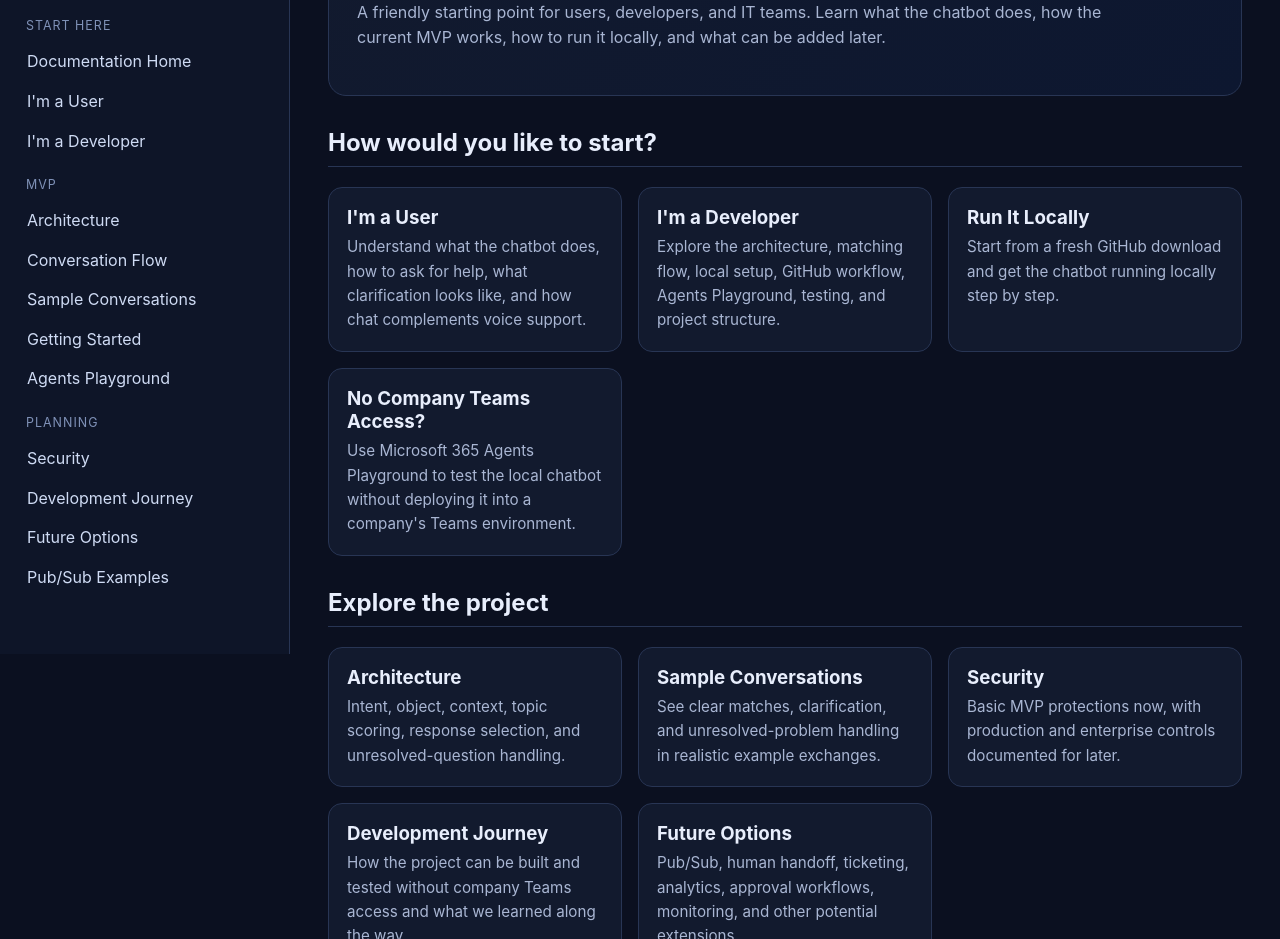
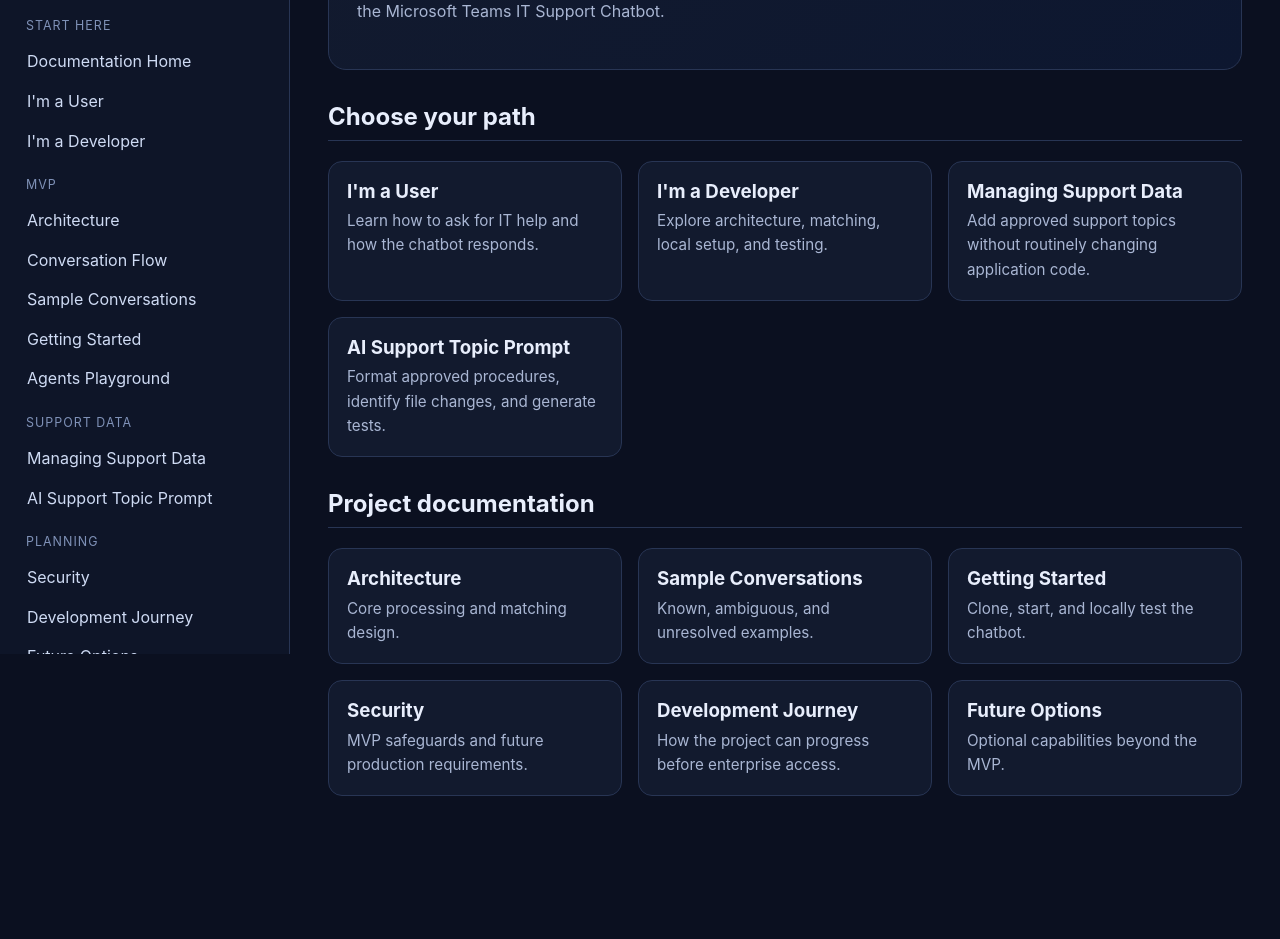
Before and after one commit to myemail4db/IT-Support-Chatbot, a website: page docs/index.html in a window 1280 px wide. Shown: the part 146-1085 px from the top of the page. After the commit the page ends 1012 px from the top, so only its background shows below. Drawn offline with Linux system fonts and the light colour scheme.

```diff
--- a/docs/index.html
+++ b/docs/index.html
@@ -1,68 +1,40 @@
-<!doctype html>
-<html lang="en">
-<head>
-<meta charset="utf-8" />
+<!doctype html><html lang="en"><head><meta charset="utf-8" />
 <meta name="viewport" content="width=device-width, initial-scale=1" />
-<title>Documentation Home | IT Support Chatbot</title>
-<link rel="stylesheet" href="assets/styles.css" />
-</head>
-<body data-base="">
-<div class="shell">
-<aside class="sidebar">
-<div class="brand">IT Support Chatbot</div>
+<title>IT Support Chatbot Documentation</title><link rel="stylesheet" href="assets/styles.css" /></head>
+<body data-base=""><div class="shell"><aside class="sidebar"><div class="brand">IT Support Chatbot</div>
 <div class="subbrand">Project Documentation</div>
 <input id="docSearch" class="search" placeholder="Search documentation…" />
 <div id="searchResults" class="search-results"></div>
-
-<div class="nav-section">
-  <div class="nav-title">Start Here</div>
+<div class="nav-section"><div class="nav-title">Start Here</div>
 <a class="nav-link" href="index.html">Documentation Home</a>
 <a class="nav-link" href="pages/user-intro.html">I'm a User</a>
-  <a class="nav-link" href="pages/developer-intro.html">I'm a Developer</a>
-</div>
-<div class="nav-section">
-  <div class="nav-title">MVP</div>
+<a class="nav-link" href="pages/developer-intro.html">I'm a Developer</a></div>
+<div class="nav-section"><div class="nav-title">MVP</div>
 <a class="nav-link" href="pages/architecture.html">Architecture</a>
 <a class="nav-link" href="pages/conversation-flow.html">Conversation Flow</a>
 <a class="nav-link" href="pages/sample-conversations.html">Sample Conversations</a>
 <a class="nav-link" href="pages/getting-started.html">Getting Started</a>
-  <a class="nav-link" href="pages/agents-playground.html">Agents Playground</a>
-</div>
-<div class="nav-section">
-  <div class="nav-title">Planning</div>
+<a class="nav-link" href="pages/agents-playground.html">Agents Playground</a></div>
+<div class="nav-section"><div class="nav-title">Support Data</div>
+<a class="nav-link" href="pages/managing-support-data.html">Managing Support Data</a>
+<a class="nav-link" href="pages/ai-support-topic-prompt.html">AI Support Topic Prompt</a></div>
+<div class="nav-section"><div class="nav-title">Planning</div>
 <a class="nav-link" href="pages/security.html">Security</a>
 <a class="nav-link" href="pages/development-journey.html">Development Journey</a>
 <a class="nav-link" href="pages/future-options.html">Future Options</a>
-  <a class="nav-link" href="pages/pubsub.html">Pub/Sub Examples</a>
-</div>
-</aside>
-<main class="main">
-
-<div class="hero">
-  <span class="badge mvp">MVP</span>
-  <h1>IT Support Chatbot for Microsoft Teams</h1>
-  <p>A friendly starting point for users, developers, and IT teams. Learn what the chatbot does, how the current MVP works, how to run it locally, and what can be added later.</p>
-</div>
-
-<h2>How would you like to start?</h2>
-<div class="grid">
-  <a class="card" href="pages/user-intro.html"><h3>I'm a User</h3><p>Understand what the chatbot does, how to ask for help, what clarification looks like, and how chat complements voice support.</p></a>
-  <a class="card" href="pages/developer-intro.html"><h3>I'm a Developer</h3><p>Explore the architecture, matching flow, local setup, GitHub workflow, Agents Playground, testing, and project structure.</p></a>
-  <a class="card" href="pages/getting-started.html"><h3>Run It Locally</h3><p>Start from a fresh GitHub download and get the chatbot running locally step by step.</p></a>
-  <a class="card" href="pages/agents-playground.html"><h3>No Company Teams Access?</h3><p>Use Microsoft 365 Agents Playground to test the local chatbot without deploying it into a company's Teams environment.</p></a>
-</div>
-
-<h2>Explore the project</h2>
-<div class="grid">
-  <a class="card" href="pages/architecture.html"><h3>Architecture</h3><p>Intent, object, context, topic scoring, response selection, and unresolved-question handling.</p></a>
-  <a class="card" href="pages/sample-conversations.html"><h3>Sample Conversations</h3><p>See clear matches, clarification, and unresolved-problem handling in realistic example exchanges.</p></a>
-  <a class="card" href="pages/security.html"><h3>Security</h3><p>Basic MVP protections now, with production and enterprise controls documented for later.</p></a>
-  <a class="card" href="pages/development-journey.html"><h3>Development Journey</h3><p>How the project can be built and tested without company Teams access and what we learned along the way.</p></a>
-  <a class="card" href="pages/future-options.html"><h3>Future Options</h3><p>Pub/Sub, human handoff, ticketing, analytics, approval workflows, monitoring, and other potential extensions.</p></a>
-</div>
-
-</main>
-</div>
-<script src="assets/search.js"></script>
-</body>
-</html>
+<a class="nav-link" href="pages/pubsub.html">Pub/Sub Examples</a></div></aside><main class="main">
+<section class="hero"><h1>IT Support Chatbot Documentation</h1>
+<p>Documentation for users, developers, maintainers, local testing, security planning, and future options for the Microsoft Teams IT Support Chatbot.</p></section>
+<h2>Choose your path</h2><div class="grid">
+<a class="card" href="pages/user-intro.html"><h3>I'm a User</h3><p>Learn how to ask for IT help and how the chatbot responds.</p></a>
+<a class="card" href="pages/developer-intro.html"><h3>I'm a Developer</h3><p>Explore architecture, matching, local setup, and testing.</p></a>
+<a class="card" href="pages/managing-support-data.html"><h3>Managing Support Data</h3><p>Add approved support topics without routinely changing application code.</p></a>
+<a class="card" href="pages/ai-support-topic-prompt.html"><h3>AI Support Topic Prompt</h3><p>Format approved procedures, identify file changes, and generate tests.</p></a></div>
+<h2>Project documentation</h2><div class="grid">
+<a class="card" href="pages/architecture.html"><h3>Architecture</h3><p>Core processing and matching design.</p></a>
+<a class="card" href="pages/sample-conversations.html"><h3>Sample Conversations</h3><p>Known, ambiguous, and unresolved examples.</p></a>
+<a class="card" href="pages/getting-started.html"><h3>Getting Started</h3><p>Clone, start, and locally test the chatbot.</p></a>
+<a class="card" href="pages/security.html"><h3>Security</h3><p>MVP safeguards and future production requirements.</p></a>
+<a class="card" href="pages/development-journey.html"><h3>Development Journey</h3><p>How the project can progress before enterprise access.</p></a>
+<a class="card" href="pages/future-options.html"><h3>Future Options</h3><p>Optional capabilities beyond the MVP.</p></a></div>
+</main></div><script src="assets/search.js"></script></body></html>
```
Lines whose indentation alone changed are shown as unchanged.
